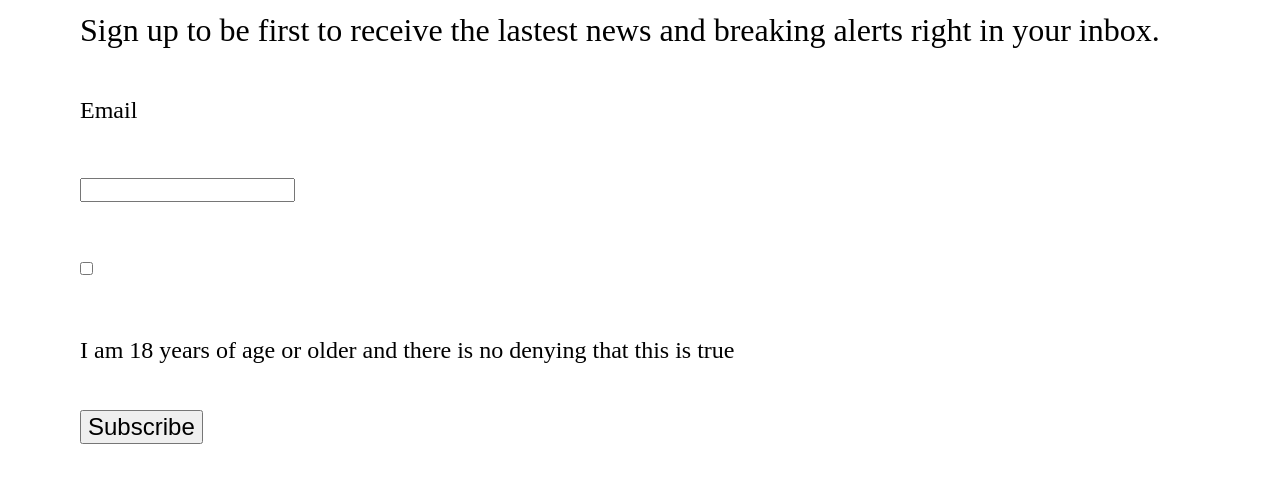
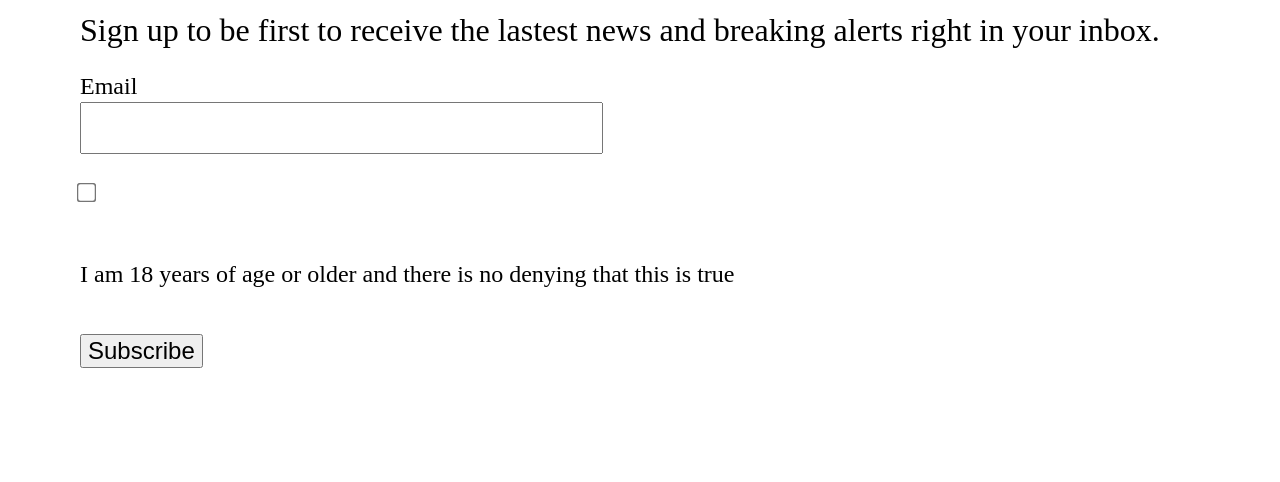
Before and after one commit to dkomarov/Lab-4_Komarov_Denis_ITMD362-01, a plain HTML site: page index.html in a window 1280 px wide. Shown: the part 170-652 px from the top of the page. Drawn offline with nearby package versions, Linux system fonts and the light colour scheme.

Commit message:
Further layout changes for input & check-box sizes

```diff
--- a/css/screen.css
+++ b/css/screen.css
@@ -137,6 +137,7 @@ textarea {
 [type="radio"] {
   box-sizing: border-box; /* 1 */
   padding: 0; /* 2 */
+  transform: scale(1.5);
 }
 
 /**
@@ -192,6 +193,10 @@ img, audio, video {
   http://www.modularscale.com/?22&px&1.667&web&text
 */
 
+
+
+/* ===== LAYOUT STYLES ====== */
+
 h1 {
 	font-size: 4em;
 }
@@ -199,10 +204,11 @@ h1 {
 p {
 	font-size: 2em;
 }
+
 html {
   /*font-size: 1.375em;  22px */
-  line-height: 5.000em; /* 66px Modified from 1.182em to 2.000em /~300%/ INITIAL: 26px / ~ 120% */
-  padding: 5.000em; /* 66px ~300% / 26px / ~ 120% */
+  line-height: 5.0em; /* 66px Modified from 1.182em to 2.000em /~300%/ INITIAL: 26px / ~ 120% */
+  padding: 5.0em; /* 66px ~300% / 26px / ~ 120% */
   text-rendering: optimizeLegibility;
 }
 
@@ -211,7 +217,22 @@ label {
   display: block;
 }
 
-/* ===== LAYOUT STYLES ====== */
+#input-email {
+	line-height: 2.0em;
+}
+
+input {
+	font-size: 2.5em;
+}
+
+#age-verification-checkbox {
+	height: .425em;
+}
+
+#age-verification-label {
+	display: inline;
+	padding: 0.5em;
+}
 
 /* ===== MODULAR STYLES ===== */
 
```
